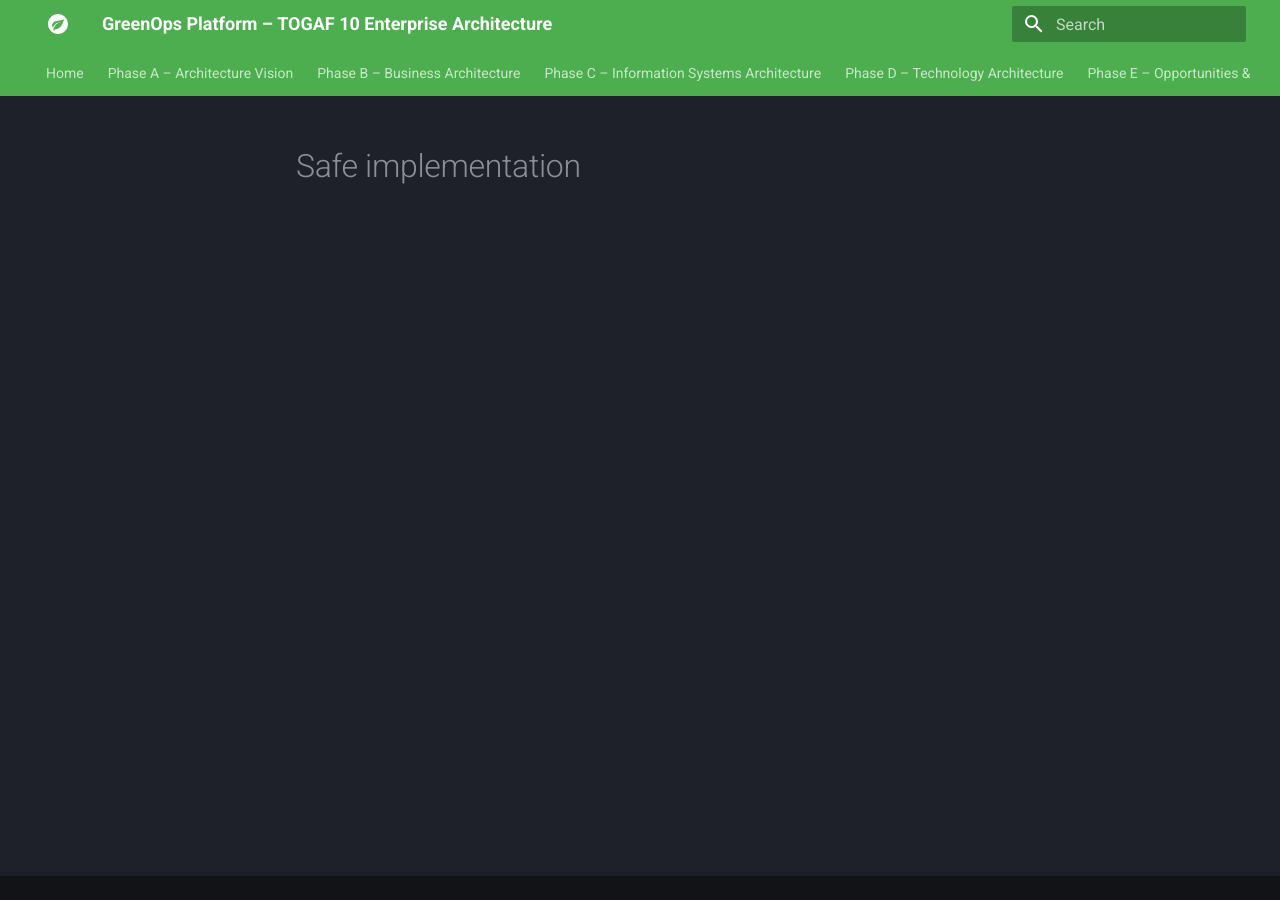
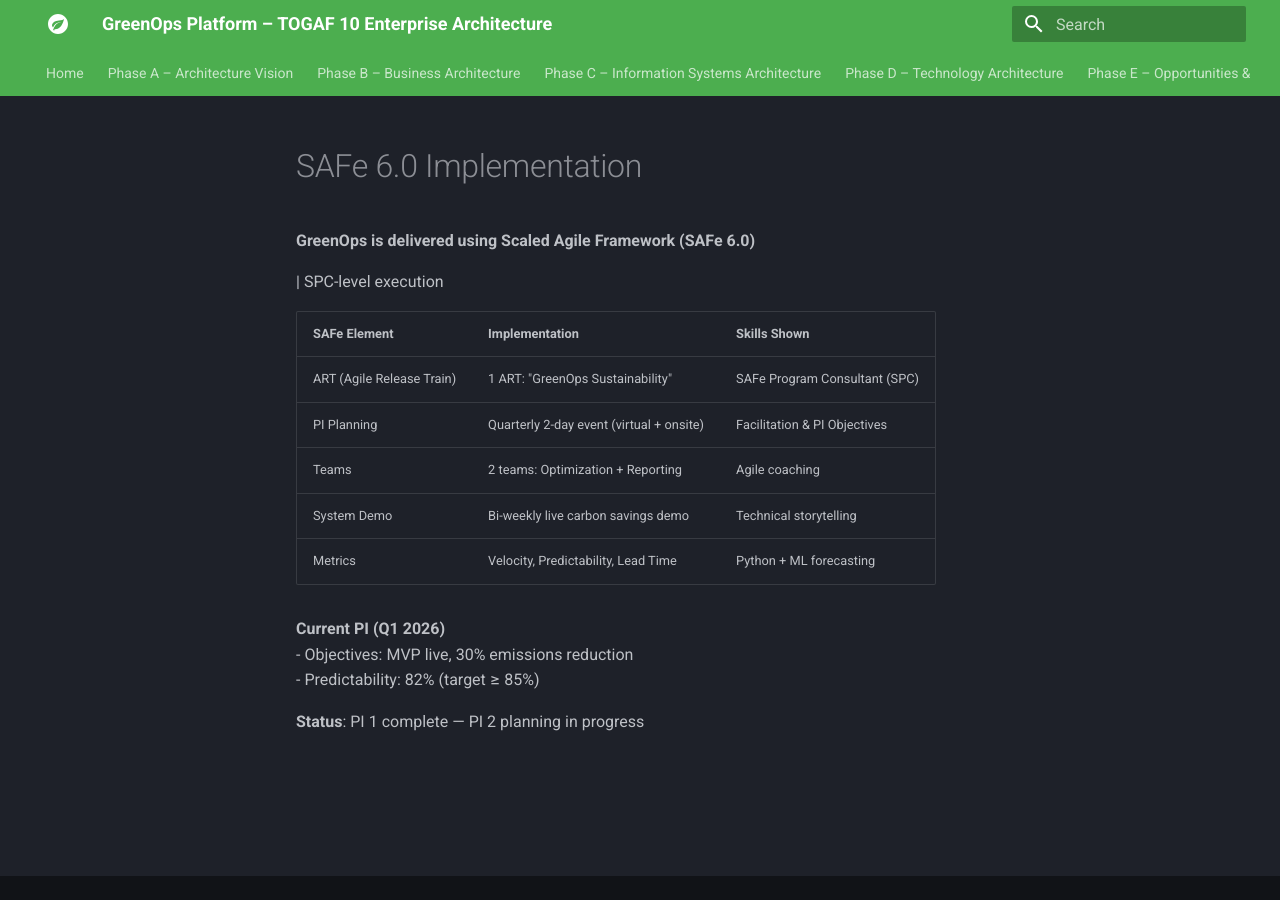
Before and after one commit to raosiddharthp/GreenOps-Platform-Carbon-Aware-Cloud-Cost-Sustainability-Optimizer, an MkDocs documentation site: the page built from docs/metrics-dashboard/safe-implementation.md, in a window 1280 px wide. Built offline with MkDocs 1.6.1 and Material for MkDocs 9.7.7, drawn with Linux system fonts in a browser that asks for light colours.

Commit message:
Update safe-implementation.md

```diff
--- a/docs/metrics-dashboard/safe-implementation.md
+++ b/docs/metrics-dashboard/safe-implementation.md
@@ -1 +1,19 @@
-404: Not Found
+# SAFe 6.0 Implementation
+
+**GreenOps is delivered using Scaled Agile Framework (SAFe 6.0)**
+
+| SPC-level execution
+
+| SAFe Element           | Implementation                         | Skills Shown                     |
+|------------------------|----------------------------------------|----------------------------------|
+| ART (Agile Release Train) | 1 ART: "GreenOps Sustainability"     | SAFe Program Consultant (SPC)    |
+| PI Planning            | Quarterly 2-day event (virtual + onsite) | Facilitation & PI Objectives     |
+| Teams                  | 2 teams: Optimization + Reporting      | Agile coaching                   |
+| System Demo           | Bi-weekly live carbon savings demo     | Technical storytelling           |
+| Metrics                | Velocity, Predictability, Lead Time    | Python + ML forecasting          |
+
+**Current PI (Q1 2026)**
+- Objectives: MVP live, 30% emissions reduction
+- Predictability: 82% (target ≥ 85%)
+
+**Status**: PI 1 complete — PI 2 planning in progress
```
